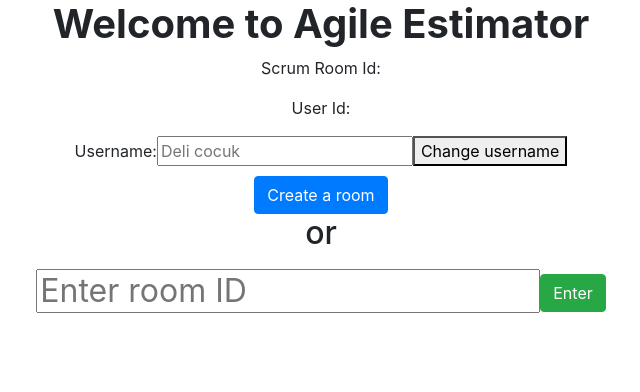
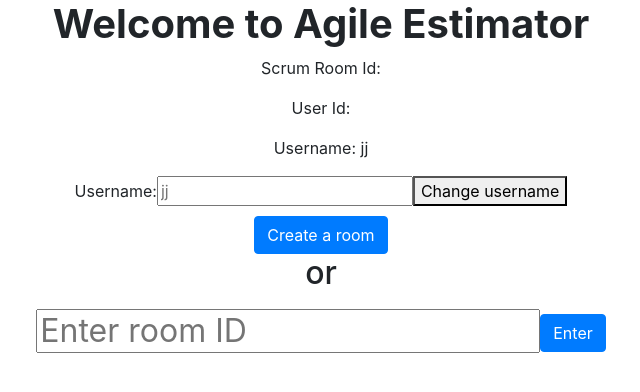
Before and after one commit to doguhanyeke/AgileEstimation, a React (Create React App) app in the folder client/: page / in a window 1280 px wide. Shown: the top 392 px of the page, without its empty margins (319-959 px from the left). Built offline with nearby package versions, Linux system fonts and the light colour scheme.

Commit message:
enter room and username obligation

```diff
--- a/client/src/App.js
+++ b/client/src/App.js
@@ -10,20 +10,24 @@ import {
   useRouteMatch,
   Switch,
   Link,
+  history,
+  withRouter,
+  useHistory
 } from 'react-router-dom'
 
-function App() {
-  const [username, setUserName] = useState("Deli cocuk")
+const  App = () => {
+  const [username, setUserName] = useState("jj")
   const [userID, setUserID] = useState(null)
   const [roomID, setRoomID] = useState(null)
+  const [noUsernameErrorMes, setNoUsernameErrorMes] = useState(null)
+
+  const history = useHistory();
 
   // round states, 3 options
   // "start" round: only names
   // "voting" round: voted or not
   // "finish" round: points
   const [roundState, setRoundState] = useState(null)
-
-  const roomAdmin = "Deli cocuk"
 
   const handleUserNameChange = (event) => {
     event.preventDefault()
@@ -46,6 +50,12 @@ function App() {
   ]
 
   const handleCreateRoomClick = () => {
+    if(!username){
+      setNoUsernameErrorMes("You first need to set username!")
+      setTimeout(() => {
+        setNoUsernameErrorMes(null)
+      }, 3000)
+    } else {
       roomService
       .createRoom()
       .then(res => {
@@ -55,6 +65,21 @@ function App() {
       }).catch(error => {
         console.log("Error in handleCreateRoomClick")
       })
+    }
+  }
+
+  const handleEnterRoomIDClick = (e) => {
+    e.preventDefault()
+    if(!username){
+      setNoUsernameErrorMes("You first need to set username!")
+      setTimeout(() => {
+        setNoUsernameErrorMes(null)
+      }, 3000)
+    } else {
+      console.log(e.target.roomID.value)
+      history.push(`/room/${e.target.roomID.value}`)
+      // history.push(`/room/${e.target.roomID.value}`)
+    }
   }
 
   return (
@@ -70,6 +95,9 @@ function App() {
         <p>
           User Id: {userID}
         </p>
+        <p>
+          Username: {username}
+        </p>
         <div>
           <form onSubmit={handleUserNameChange}>
           Username:
@@ -81,13 +109,12 @@ function App() {
 
 
       <Switch>
-        <Route path="/room">
+        <Route path="/room/:id">
           <Room
             roundState={roundState}
             setRoundState={setRoundState}
             userList={userList}
             resultList={resultList}
-            roomAdmin={roomAdmin}
             username={username}
           />
 
@@ -95,21 +122,24 @@ function App() {
         <Route path="/">
           <h2>
             { roomID
-            ? <Link to="/room">Room Link</Link>
+            ? <Link to={`/room/${roomID}`}>Room Link</Link>
             : null
             }
           </h2>
           {!roomID ?
             <h2>
               <div>
-                {!roomID ? <Button onClick={() => {console.log(handleCreateRoomClick())}} variant="primary">Create a room</Button> : null}
+                {!roomID ? <Button onClick={() => handleCreateRoomClick()} variant="primary">Create a room</Button> : null}
               </div>
               <p>
                 or
               </p>
+              <form onSubmit={handleEnterRoomIDClick}>
+                <input placeholder="Enter room ID" name="roomID"></input>
+                <Button type="submit">Enter</Button>
+              </form>
               <p>
-                <input placeholder="Enter room ID"></input>
-                <Button variant="success">Enter</Button>
+                {noUsernameErrorMes}
               </p>
             </h2>
             : null
--- a/client/src/components/Room.js
+++ b/client/src/components/Room.js
@@ -8,7 +8,7 @@ const Room = (props) => {
     const roundState = props.roundState
     const userList = props.userList
     const resultList = props.resultList
-    const roomAdmin = props.roomAdmin
+    const roomAdmin = ""
     const username = props.username
     const setRoundState = props.setRoundState
 
```
Also changed, not shown: 1 other file (tests, documents, lock files or other folders). Lines whose indentation alone changed are shown as unchanged.
